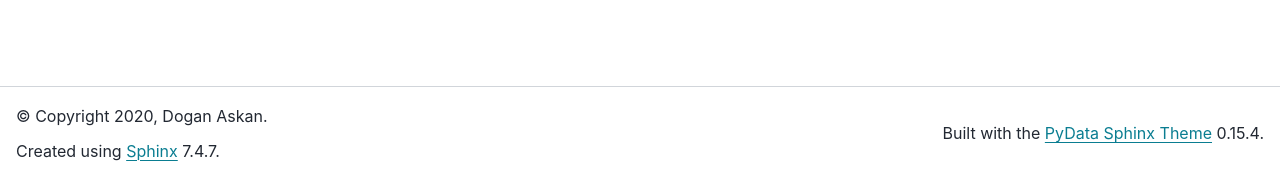
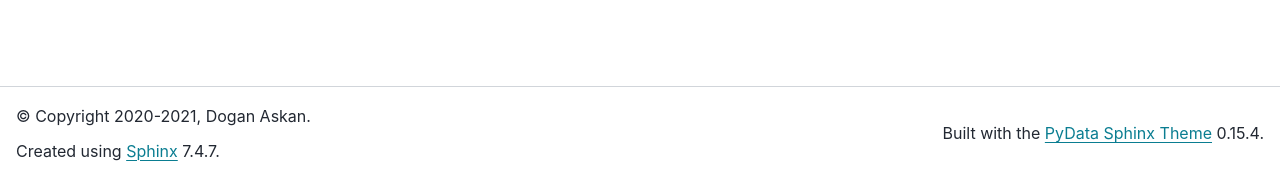
Before and after one commit to ddaskan/trendypy, a Sphinx documentation site: the page built from docs/index.rst, in a window 1280 px wide. Shown: the part 720-897 px from the top of the page. Built offline with Sphinx 7.4.7 and the PyData theme 0.15.4, drawn with Linux system fonts in a browser that asks for light colours.

Commit message:
license update

```diff
--- a/docs/conf.py
+++ b/docs/conf.py
@@ -21,7 +21,7 @@ sys.path.append('../trendypy/')
 # -- Project information -----------------------------------------------------
 
 project = 'TrendyPy'
-copyright = '2020, Dogan Askan'
+copyright = '2020-2021, Dogan Askan'
 author = 'Dogan Askan'
 
 # The full version, including alpha/beta/rc tags
```
Also changed, not shown: 1 other file.
